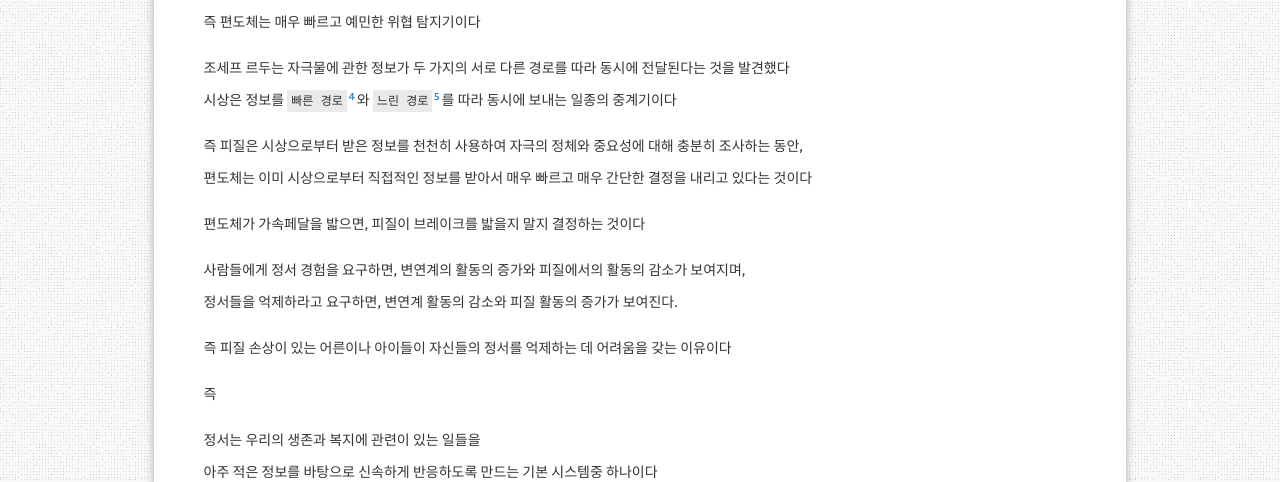
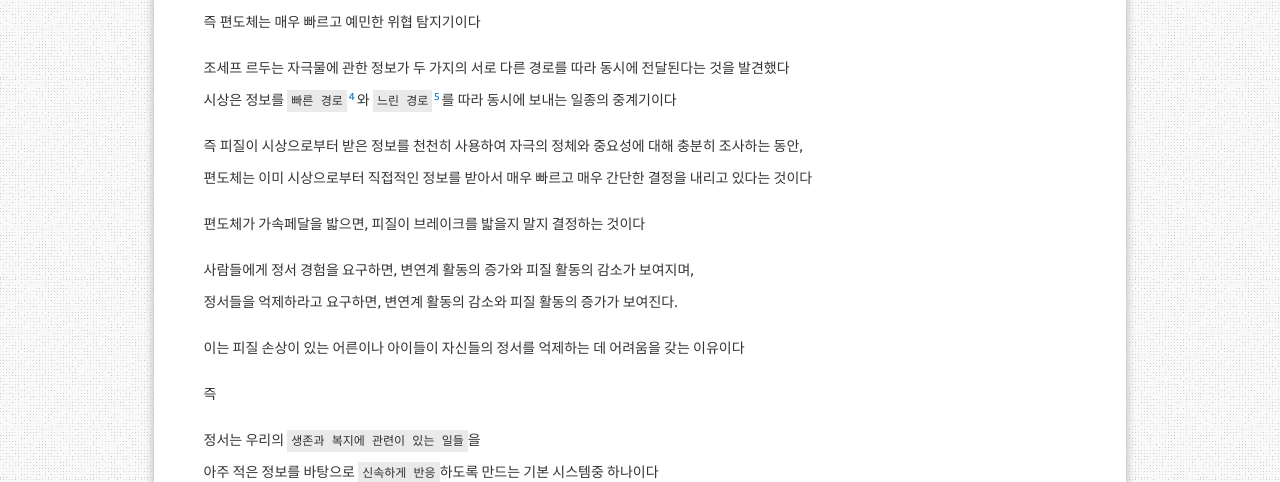
Before and after one commit to aristohyun/aristohyun.github.io, a Jekyll site: the page built from _posts/2021-12-31-psychology.md, in a window 1280 px wide and 1400 px high, scrolled down 3521 px, cut to the strip 0-482 px from the top of the window. Built offline with Jekyll 4.4.1, drawn with Linux system fonts in a browser that asks for light colours; comment, search, counter and statistics services are not loaded; some of the changed text lies outside the part shown.

Commit message:
Update 2021-12-31-psychology.md

```diff
--- a/_posts/2021-12-31-psychology.md
+++ b/_posts/2021-12-31-psychology.md
@@ -95,27 +95,27 @@ redirect_from:
 > 하인리히 클뤼버와 폴 부시가 발견[^Kliiver]
 > 편도체(Amygdala)가 공포와 같은 정서를 생성하는 데에 특수한 역할을 하는 것을 입증함
 
-동물이 공포를 느끼기 전에 그 동물의 뇌가 두려워 할만한 무엇인가가 있다고 먼저 결정을 내려야 한다.
+동물들은 공포를 느끼기 전에 뇌가 두려워 할만한 무엇인가가 있다고 먼저 결정을 내린다
 이 결정을 평정(appraisal)이라고 하는데, 자극물에서 정서와 연관된 측면을 평가하는 것이다
 즉 편도체는 매우 빠르고 예민한 위협 탐지기이다
 
 조세프 르두는 자극물에 관한 정보가 두 가지의 서로 다른 경로를 따라 동시에 전달된다는 것을 발견했다
 시상은 정보를 `빠른 경로`[^fast]와 `느린 경로`[^slow]를 따라 동시에 보내는 일종의 중계기이다
 
-즉 피질은 시상으로부터 받은 정보를 천천히 사용하여 자극의 정체와 중요성에 대해 충분히 조사하는 동안,
+즉 피질이 시상으로부터 받은 정보를 천천히 사용하여 자극의 정체와 중요성에 대해 충분히 조사하는 동안,
 편도체는 이미 시상으로부터 직접적인 정보를 받아서 매우 빠르고 매우 간단한 결정을 내리고 있다는 것이다
 
 편도체가 가속페달을 밟으면, 피질이 브레이크를 밟을지 말지 결정하는 것이다
 
-사람들에게 정서 경험을 요구하면, 변연계의 활동의 증가와 피질에서의 활동의 감소가 보여지며,
+사람들에게 정서 경험을 요구하면, 변연계 활동의 증가와 피질 활동의 감소가 보여지며,
 정서들을 억제하라고 요구하면, 변연계 활동의 감소와 피질 활동의 증가가 보여진다.
 
-즉 피질 손상이 있는 어른이나 아이들이 자신들의 정서를 억제하는 데 어려움을 갖는 이유이다
+이는 피질 손상이 있는 어른이나 아이들이 자신들의 정서를 억제하는 데 어려움을 갖는 이유이다
 
 즉
 
-정서는 우리의 생존과 복지에 관련이 있는 일들을
-아주 적은 정보를 바탕으로 신속하게 반응하도록 만드는 기본 시스템중 하나이다
+정서는 우리의 `생존과 복지에 관련이 있는 일들`을
+아주 적은 정보를 바탕으로 `신속하게 반응`하도록 만드는 기본 시스템중 하나이다
 
 ![image](https://user-images.githubusercontent.com/32366711/133429629-aaca7f80-1ad7-4e06-b8e7-fe2e181c4336.png)
 
@@ -134,7 +134,8 @@ redirect_from:
 
 심리치료자들도 종종 우울과 괴로움을 완화시키기 위해 사람들이 자신의 삶에서 일어난 중요 사건들을 어떻게 재평정하는지 가르친다
 
-로마의 철학자이자 황제인 마르쿠스 아우레리우스는 만일 당신이 어떤 외적인 일로괴로워한다면 그 고통은 그 일 자체에서 기인하는 것이 아니라 그것에 대한 당신의 추측에 ㄱ읺ㄴ다. 그리고 이것은 당신이 어느 순간에라도 철회할 수 있는 것이다.
+로마의 철학자이자 황제인 마르쿠스 아우레리우스는
+'만일 당신이 어떤 외적인 일로 괴로워 한다면, 그 고통은 그 일 자체에서 기인하는 것이 아니라, 당신의 추측에 기인한다. 그렇기에 당신이 어느 순간에라도 취소할 수 있는 것이다.'
 
 
 ## 정서적 의사소통 : 단어가 없는 메시지
@@ -144,6 +145,7 @@ redirect_from:
 
 얼굴의 근육들은 활동단위로 알려진 46개의 독특한 패턴을 만들수 있으며, 서로 다른 활동 단위들의 조합은 특정한 정서 상태와 관련되어있다
 예를 들어 사람들이 행복을 느낄 때 그들의 큰 광대근은 입술 끝을 위로 당기며 안륜근은 눈의 바깥 가장자리를 주름지게 한다. 즉 미소를 짓게 만든다.
+
 
 ### 의사소통적인 표현
 
@@ -161,6 +163,7 @@ redirect_from:
 > 정서 표현이 정서 경험을 유발할 수 있다
 
 다른 사람의 표정을 흉내내는 것은 우리로 하여금 그들이 느끼는 것을 느낄 수 있고, 그래서 그들의 정서를 알아볼 수 있게 한다
+
 사람들이 자신의 표정을 지을 수 없을 때, 다른 사람의 정서를 알아보는 것이 어려운 이유이다
 자기 자신의 정서를 경험할 수 없을 때 또한 사람들은 다른 사람의 정서를 식별하는 것이 어렵다
 
```
Also changed, not shown: other parts of _posts/2021-12-31-psychology.md (+5 -9 lines).
